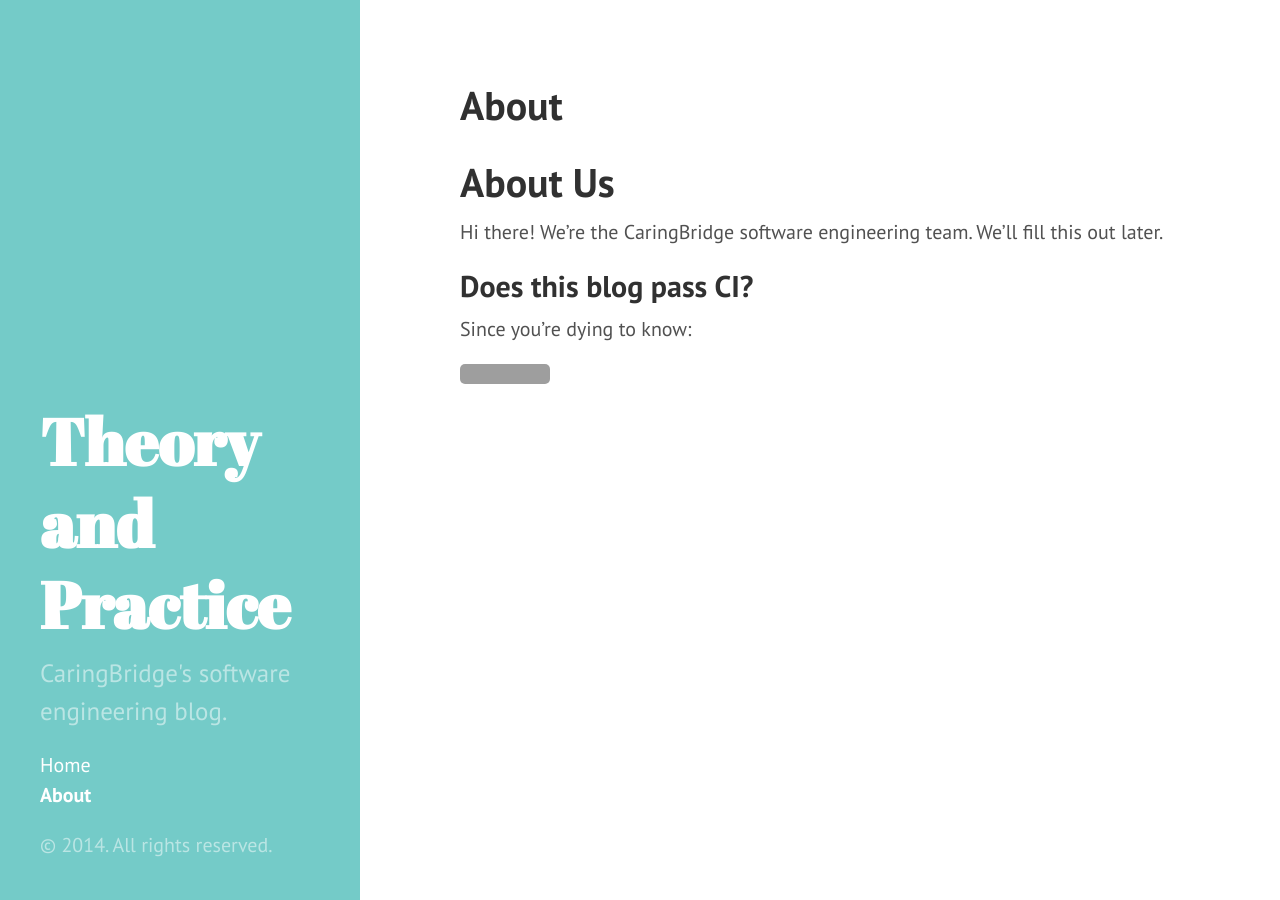
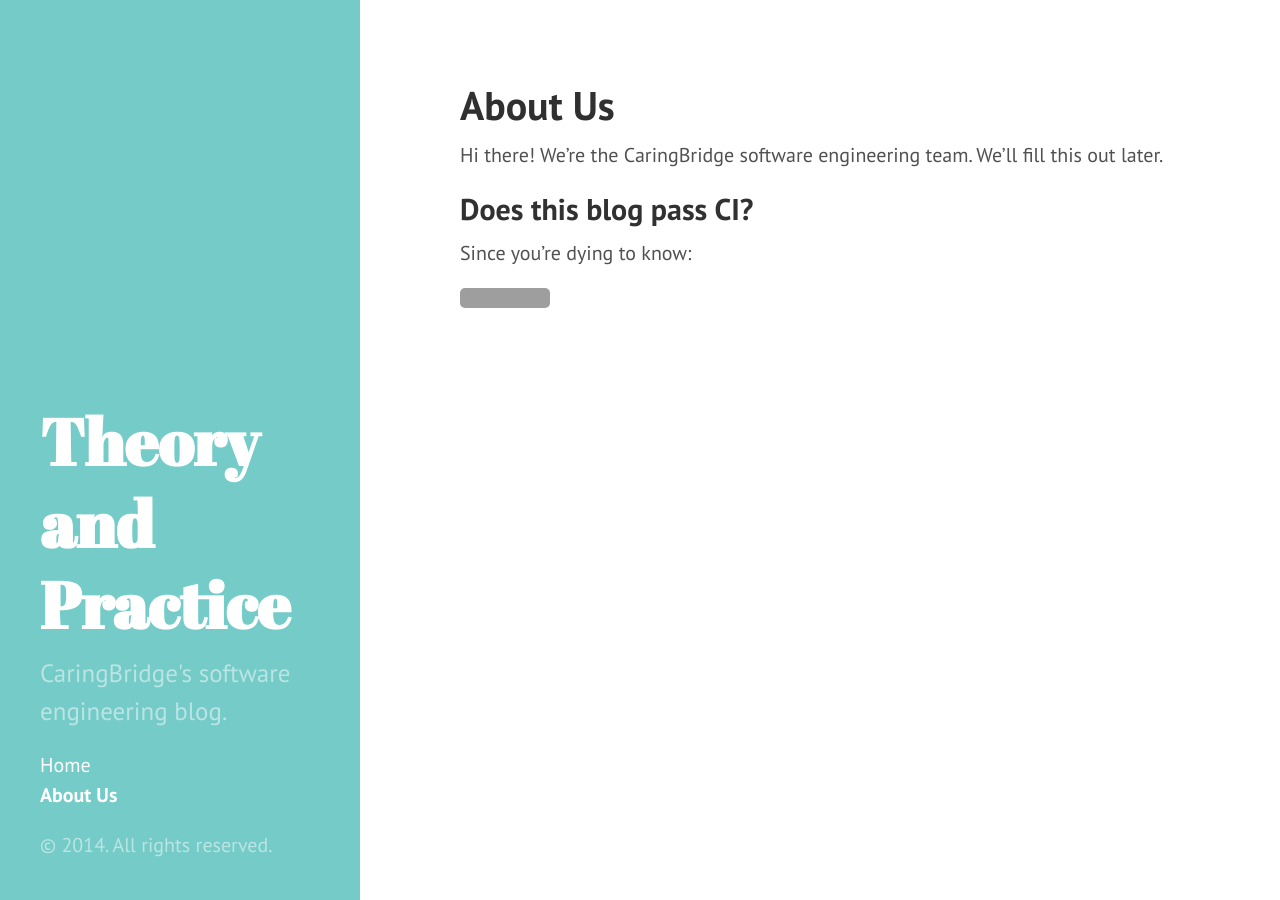
Before and after one commit to caringbridge/caringbridge.github.io, a Jekyll site: the page built from about.md, in a window 1280 px wide. Built offline with Jekyll 4.4.1, drawn with Linux system fonts in a browser that asks for light colours; Markdown is read by kramdown in place of the engine named in the settings; grey boxes are pictures that could not be loaded.

Commit message:
Clean up about page.

```diff
--- a/about.md
+++ b/about.md
@@ -1,10 +1,8 @@
 ---
 layout: page
-title: About
+title: About Us
 permalink: /about/
 ---
-
-# About Us #
 
 Hi there! We're the CaringBridge software engineering team. We'll fill this out
 later.
```
